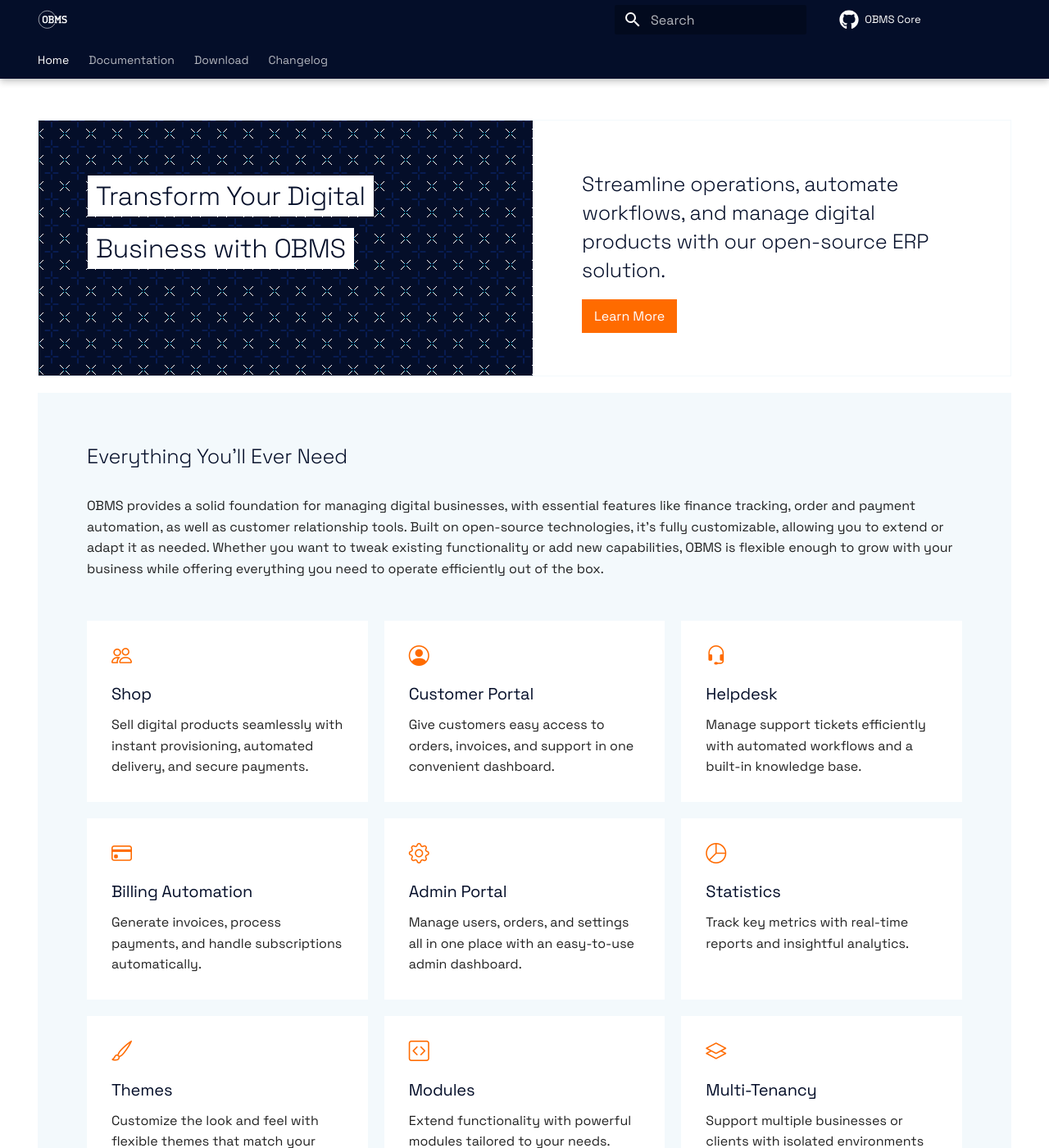
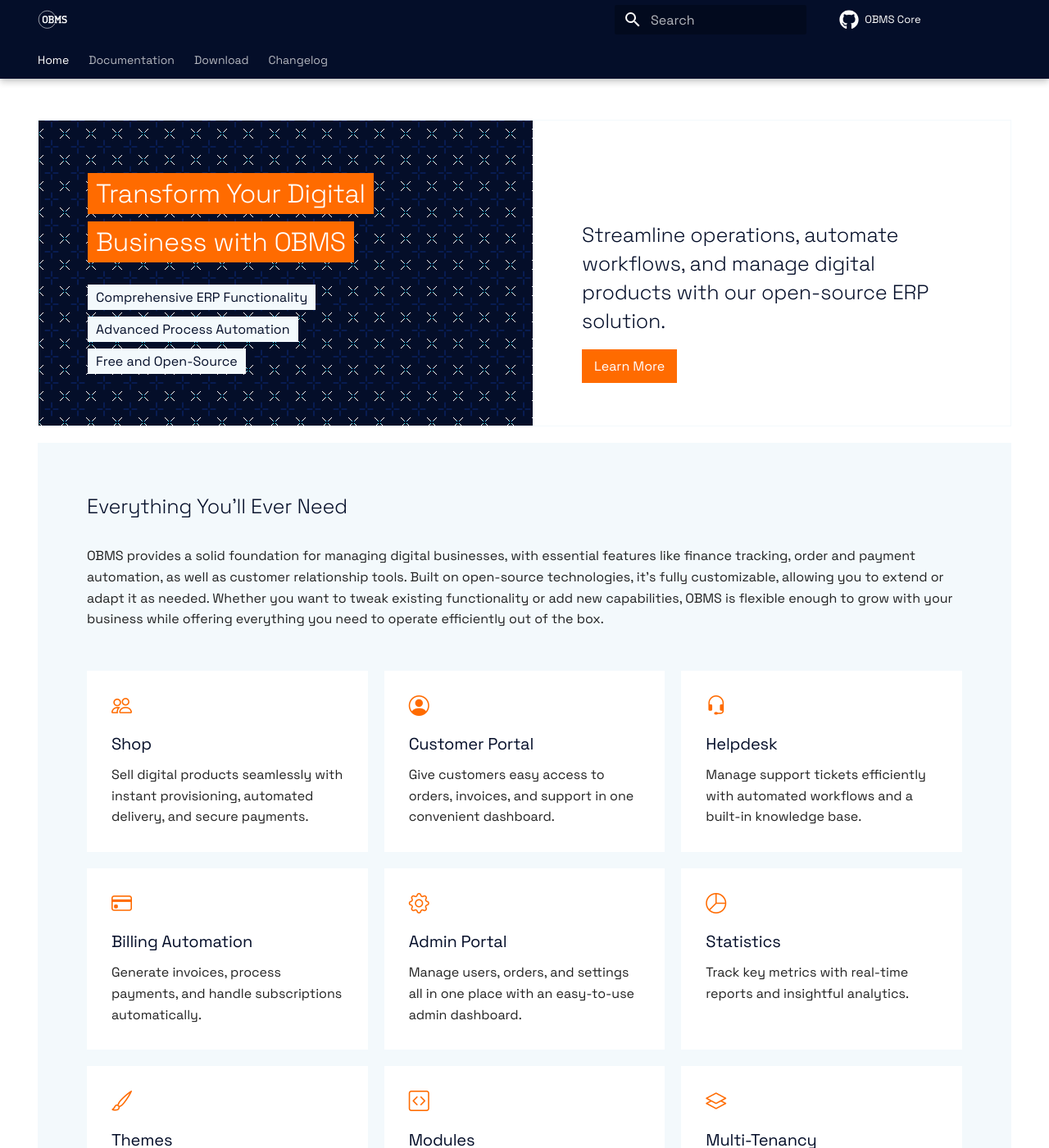
Before and after one commit to OBMS-Open-Business-Management-Software/documentation, an MkDocs documentation site: the page built from docs/index.md, in a window 1280 px wide and 1400 px high. Shown: the whole window at 82% size. Built offline with MkDocs 1.6.1 and Material for MkDocs 9.7.7, drawn with Linux system fonts in a browser that asks for light colours; comment, search, counter and statistics services are not loaded.

Commit message:
feat: landingpage functionality teaser

```diff
--- a/docs/stylesheets/extra.css
+++ b/docs/stylesheets/extra.css
@@ -30,25 +30,61 @@
 .hero-subheadline {
     background: var(--md-primary-fg-color--light);
     padding: var(--obms-box-padding);
+    display: flex;
+    flex-direction: column;
+    justify-content: flex-end;
+    gap: 1.25rem;
 }
 
 .hero-headline {
     padding: var(--obms-box-padding);
+    display: flex;
+    flex-direction: column;
+    justify-content: flex-start;
 }
 
 .hero h1 {
-    background: var(--md-primary-fg-color--light);
-    color: var(--md-primary-fg-color);
+    background: var(--md-accent-fg-color);
+    color: var(--md-accent-fg-color--light);
     padding: 5px 10px;
     display: inline;
-    line-height: 2;
+    line-height: 1.85;
     box-decoration-break: clone;
     -webkit-box-decoration-break: clone;
+    margin-bottom: 2rem;
 }
 
 .hero h2 {
     color: var(--md-primary-fg-color);
-    margin: 0;
+    margin-top: 0;
+    margin-bottom: 0;
+}
+
+.hero-headline div {
+    margin-bottom: 1rem;
+}
+
+.hero-headline ul,
+.hero-headline ul li {
+    list-style: none;
+    margin: 0 !important;
+    padding: 0 !important;
+}
+
+.hero-headline ul {
+    display: flex !important;
+    flex-direction: column;
+    gap: 0.15rem;
+}
+
+.hero ul li span {
+    background: var(--md-footer-bg-color);
+    color: var(--md-primary-fg-color);
+    padding: 5px 10px;
+    display: inline;
+    line-height: 2.25;
+    box-decoration-break: clone;
+    -webkit-box-decoration-break: clone;
 }
 
 .btn,
--- a/overrides/home.html
+++ b/overrides/home.html
@@ -5,11 +5,20 @@
 {% block content %}
   <section class="hero">
     <div class="hero-headline">
-      <h1>Transform Your Digital Business with OBMS</h1>
+      <div>
+        <h1>Transform Your Digital Business with OBMS</h1>
+      </div>
+      <ul>
+        <li><span>Comprehensive ERP Functionality</span></li>
+        <li><span>Advanced Process Automation</span></li>
+        <li><span>Free and Open-Source</span></li>
+      </ul>
     </div>
     <div class="hero-subheadline">
-      <h2>Streamline operations, automate workflows, and manage digital products with our open-source ERP solution.</h2><br>
-      <a href="/docs/about/" class="btn">Learn More</a>
+      <h2>Streamline operations, automate workflows, and manage digital products with our open-source ERP solution.</h2>
+      <div>
+        <a href="/docs/about/" class="btn">Learn More</a>
+      </div>
     </div>
   </section>
   <section class="features">
```
